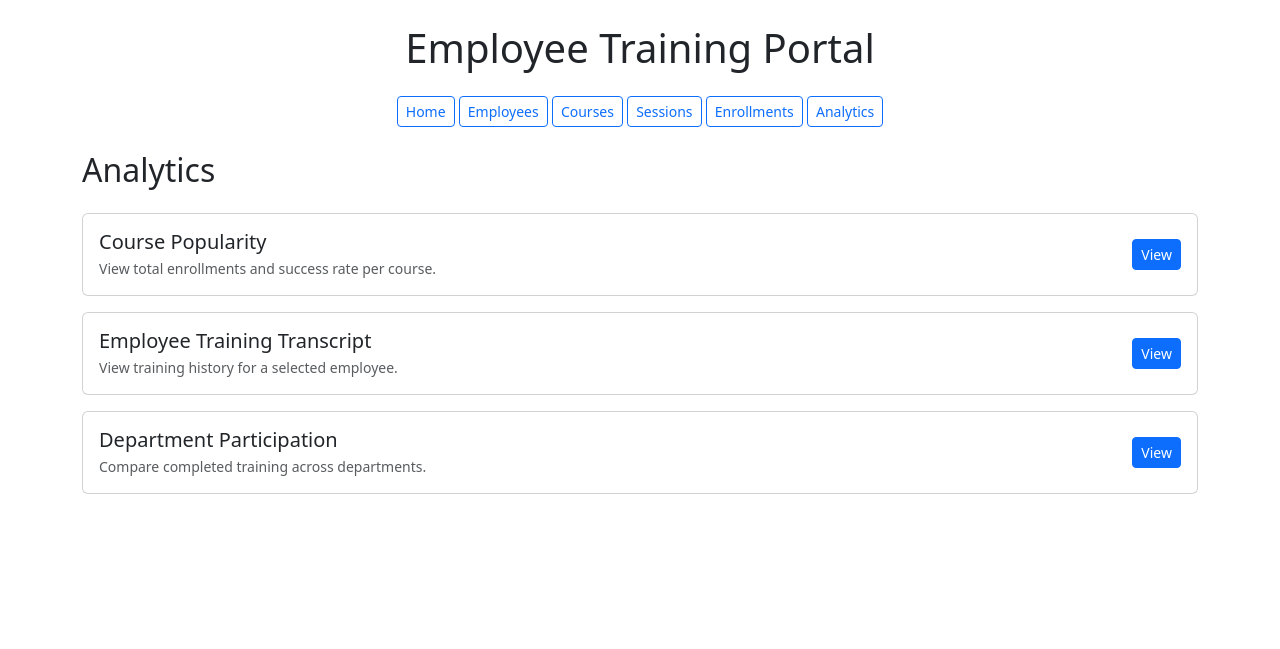
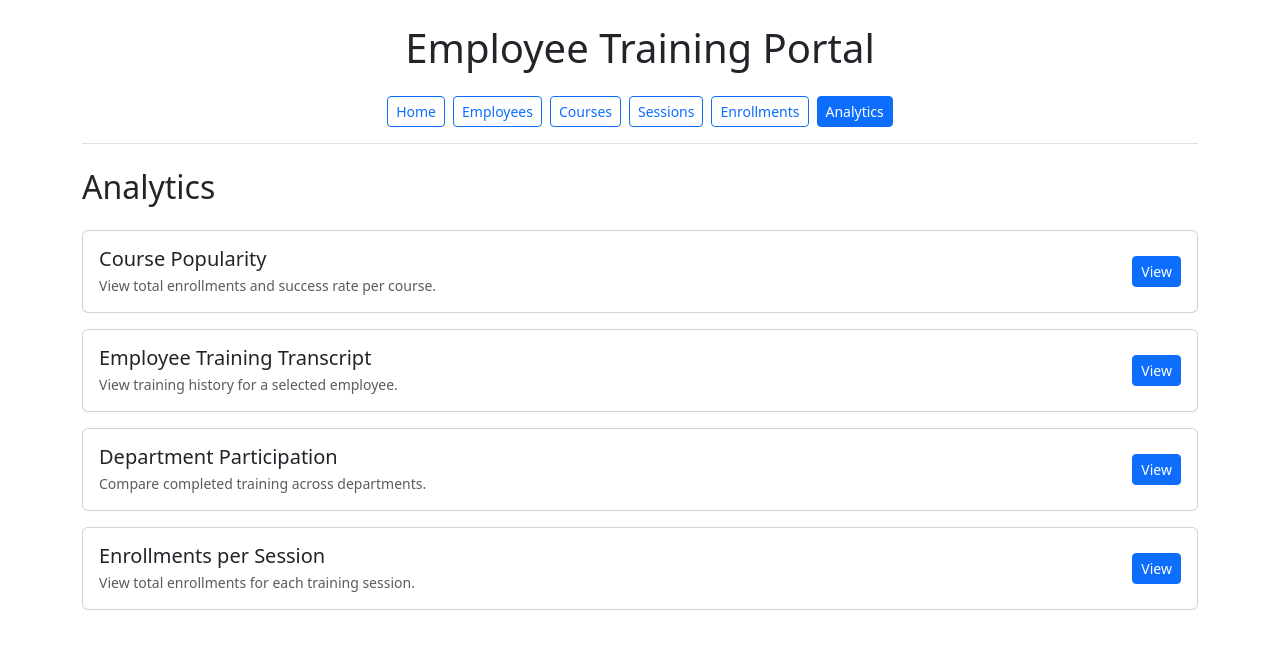
Before and after one commit to Jaren-Wheeler/employee-training-portal, a Django app: page /analytics/ in a window 1280 px wide. Shown: the top 649 px of the page. Run offline with Django 5.2, Linux system fonts and the light colour scheme.

Commit message:
added enrollment per session analytics

```diff
--- a/templates/training/analytics.html
+++ b/templates/training/analytics.html
@@ -49,4 +49,19 @@
   </div>
 </div>
 
+<div class="card p-3 mb-3">
+  <div class="d-flex justify-content-between align-items-center">
+    <div>
+      <h5 class="mb-1">Enrollments per Session</h5>
+      <p class="text-muted mb-0 small">
+        View total enrollments for each training session.
+      </p>
+    </div>
+
+    <a href="{% url 'training:enrollments_per_session' %}" class="btn btn-primary btn-sm">
+      View
+    </a>
+  </div>
+</div>
+
 {% endblock %}
--- a/templates/training/base.html
+++ b/templates/training/base.html
@@ -17,34 +17,39 @@
       {% block header %}
       <h1 class="text-center mb-4">Employee Training Portal</h1>
 
-      <nav class="text-center mb-4">
-        <a
-          href="{% url 'training:home' %}"
-          class="btn btn-outline-primary btn-sm"
-          >Home</a
-        >
-        <a
-          href="{% url 'training:employees_list' %}"
-          class="btn btn-outline-primary btn-sm"
-          >Employees</a
-        >
-        <a
-          href="{% url 'training:courses_list' %}"
-          class="btn btn-outline-primary btn-sm"
-          >Courses</a
-        >
-        <a href="#" class="btn btn-outline-primary btn-sm">Sessions</a>
-        <a
-          href="{% url 'training:enrollment_list' %}"
-          class="btn btn-outline-primary btn-sm"
-          >Enrollments</a
-        >
-        <a
-          href="{% url 'training:analytics' %}"
-          class="btn btn-outline-primary btn-sm"
-          >Analytics</a
-        >
-      </nav>
+      <div class="border-bottom pb-3 mb-4">
+        <nav class="d-flex justify-content-center gap-2 flex-wrap">
+          <a href="{% url 'training:home' %}"
+   class="btn btn-sm {% if request.resolver_match.url_name == 'home' %}btn-primary{% else %}btn-outline-primary{% endif %}">
+  Home
+</a>
+
+<a href="{% url 'training:employees_list' %}"
+   class="btn btn-sm {% if request.resolver_match.url_name == 'employees_list' %}btn-primary{% else %}btn-outline-primary{% endif %}">
+  Employees
+</a>
+
+<a href="{% url 'training:courses_list' %}"
+   class="btn btn-sm {% if request.resolver_match.url_name == 'courses_list' %}btn-primary{% else %}btn-outline-primary{% endif %}">
+  Courses
+</a>
+
+<a href="#"
+   class="btn btn-sm {% if request.resolver_match.url_name == 'sessions_list' %}btn-primary{% else %}btn-outline-primary{% endif %}">
+  Sessions
+</a>
+
+<a href="{% url 'training:enrollment_list' %}"
+   class="btn btn-sm {% if request.resolver_match.url_name == 'enrollment_list' %}btn-primary{% else %}btn-outline-primary{% endif %}">
+  Enrollments
+</a>
+
+<a href="{% url 'training:analytics' %}"
+   class="btn btn-sm {% if request.resolver_match.url_name == 'analytics' %}btn-primary{% else %}btn-outline-primary{% endif %}">
+  Analytics
+</a>
+        </nav>
+      </div>
       {% endblock %}
 
       <!-- PAGE CONTENT -->
--- a/training/urls.py
+++ b/training/urls.py
@@ -14,6 +14,7 @@ urlpatterns = [
     path("analytics/", views.analytics_dashboard, name="analytics"),
     path("analytics/course-popularity/", views.course_popularity, name="course_popularity"),
     path("analytics/department-participation/", views.department_participation, name="department_participation"),
+    path("analytics/enrollments-per-session/", views.enrollments_per_session, name="enrollments_per_session"),
 
     path("courses/", views.courses_list, name="courses_list"),
     path("courses/create", views.create_courses, name="create_courses.html"),
--- a/training/views.py
+++ b/training/views.py
@@ -309,3 +309,17 @@ def department_participation(request):
     return render(request, "training/department_participation.html", {
         "departments": departments
     })
+
+# -------------------------
+# Enrollment per Session
+# -------------------------
+def enrollments_per_session(request):
+    sessions = (
+        Session.objects
+        .annotate(total_enrollments=Count("enrollments"))
+        .order_by("-total_enrollments")
+    )
+
+    return render(request, "training/enrollments_per_session.html", {
+        "sessions": sessions
+    })
```
Also changed, not shown: templates/training/enrollments_per_session.html (added, +31 -0 lines).
